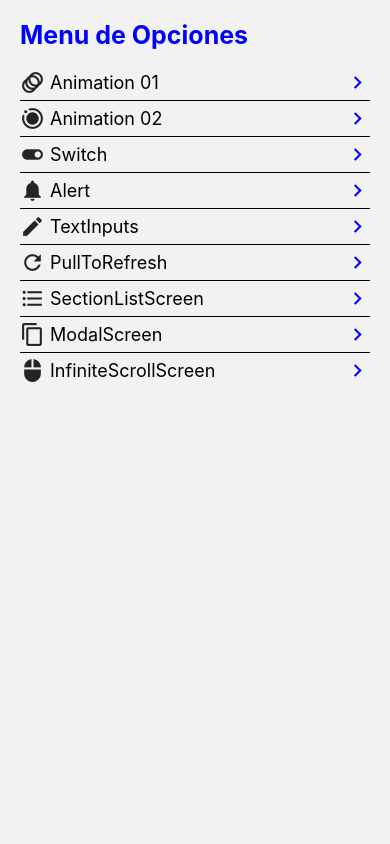
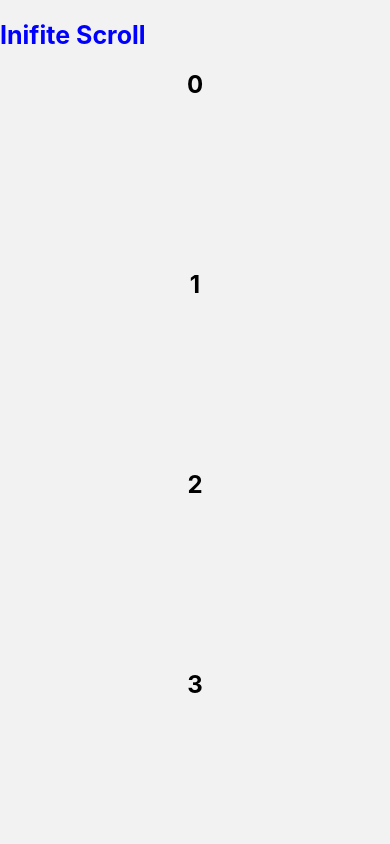
Before and after one commit to josueperezparejo/components-react-native, a React Native app: screen /InfiniteScrollScreen01 in a window 390 px wide. Shown: the top 844 px of the page. Built offline with nearby package versions, Linux system fonts and the light colour scheme.

Commit message:
InifiteScroll with Images API

```diff
--- a/src/data/menuItems.tsx
+++ b/src/data/menuItems.tsx
@@ -42,8 +42,13 @@ export const menuItems:MenuItem[] = [
       component: 'ModalScreen'
     },
     {
-      name: 'InfiniteScrollScreen',
+      name: 'InfiniteScrollScreen01',
       icon: 'mouse',
-      component: 'InfiniteScrollScreen'
+      component: 'InfiniteScrollScreen01'
+    },
+    {
+      name: 'InfiniteScrollScreen02',
+      icon: 'cached',
+      component: 'InfiniteScrollScreen02'
     },
   ]
--- a/src/navigation/StackNavigation.tsx
+++ b/src/navigation/StackNavigation.tsx
@@ -9,9 +9,10 @@ import {
     TextInputsScreen,
     PullToRefresh,
     SectionListScreen,
-    ModalScreen
+    ModalScreen,
+    InfiniteScrollScreen01,
+    InfiniteScrollScreen02
 } from '../screens'
-import { InfiniteScrollScreen } from '../screens/InfiniteScrollScreen'
 
 
 export const StackNavigation = () => {
@@ -33,7 +34,8 @@ export const StackNavigation = () => {
             <Stack.Screen name="PullToRefresh" component={PullToRefresh} />
             <Stack.Screen name="SectionListScreen" component={SectionListScreen} />
             <Stack.Screen name="ModalScreen" component={ModalScreen} />
-            <Stack.Screen name="InfiniteScrollScreen" component={InfiniteScrollScreen} />
+            <Stack.Screen name="InfiniteScrollScreen01" component={InfiniteScrollScreen01} />
+            <Stack.Screen name="InfiniteScrollScreen02" component={InfiniteScrollScreen02} />
         </Stack.Navigator>
     )
 }
--- /dev/null
+++ b/src/screens/InfiniteScrollScreen01.tsx
@@ -0,0 +1,48 @@
+import { Text, View } from 'react-native'
+import { HeaderTitle } from '../components'
+import { useState } from 'react'
+import { FlatList } from 'react-native-gesture-handler'
+import { StyleSheet } from 'react-native'
+
+export const InfiniteScrollScreen01 = () => {
+
+    const [numbers, setNumbers] = useState([0,1,2,3,4,5])
+
+    const renderItem = (item:number) => {
+        return <Text style={styles.textItem}>{item}</Text>
+    }
+
+    const loadMore = () => {
+        const newArray:number[] = []
+        for (let i = 0; i < 5; i++) {
+            newArray[i] = numbers.length + i
+        }
+
+        setNumbers([...numbers, ...newArray])
+    }
+
+  return (
+    <View style={{flex: 1}}>
+        <FlatList
+            data={numbers}
+            keyExtractor={(item) => item.toString()}
+            renderItem={({item}) => renderItem(item)}
+            ListHeaderComponent={<HeaderTitle title='Inifite Scroll' />}
+            onEndReached={() => {
+                console.log("Cargando mas contenido")
+                loadMore()
+            }}
+            onEndReachedThreshold={0.5}
+        />
+    </View>
+  )
+}
+
+const styles = StyleSheet.create({
+    textItem: {
+        height: 200,
+        textAlign: 'center',
+        fontWeight: 'bold',
+        fontSize: 24
+    }
+});
--- a/src/screens/InfiniteScrollScreen.tsx
+++ b/src/screens/InfiniteScrollScreen02.tsx
@@ -1,15 +1,18 @@
-import { Text, View } from 'react-native'
+import { View } from 'react-native'
 import { HeaderTitle } from '../components'
 import { useState } from 'react'
 import { FlatList } from 'react-native-gesture-handler'
 import { StyleSheet } from 'react-native'
+import { Image } from 'react-native'
 
-export const InfiniteScrollScreen = () => {
+export const InfiniteScrollScreen02 = () => {
 
     const [numbers, setNumbers] = useState([0,1,2,3,4,5])
 
     const renderItem = (item:number) => {
-        return <Text style={styles.textItem}>{item}</Text>
+        return (
+            <Image source={{uri: `https://picsum.photos/id/${item}/500/400`}} style={{width: '100%', height: 400}} />
+        )
     }
 
     const loadMore = () => {
--- a/src/screens/index.js
+++ b/src/screens/index.js
@@ -7,3 +7,5 @@ export * from './TextInputsScreen'
 export * from './PullToRefresh'
 export * from './SectionListScreen'
 export * from './ModalScreen'
+export * from './InfiniteScrollScreen01'
+export * from './InfiniteScrollScreen02'
```
